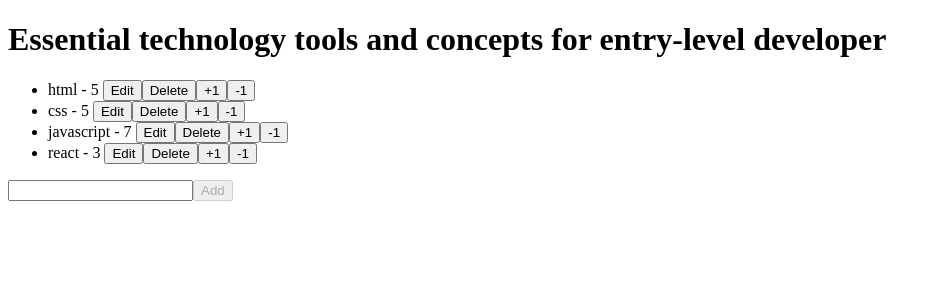
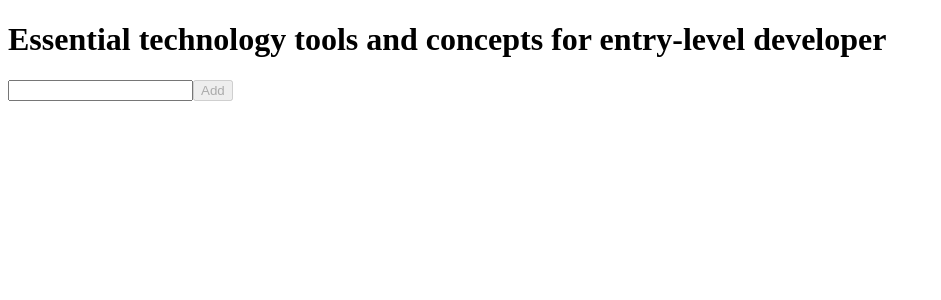
Before and after one commit to neil-justin/track-webdev-tools, a React (Vite) app: page / in a window 1280 px wide. Shown: the top 300 px of the page, without its empty margins (0-941 px from the left). Built offline with nearby package versions, Linux system fonts and the light colour scheme.

Commit message:
Remove mocked

```diff
--- a/src/App.jsx
+++ b/src/App.jsx
@@ -1,15 +1,8 @@
 import { useState } from "react";
 import ModifiableTechToolsList from "./ModifiableTechToolsList";
 
-const INITIAL_TECH_TOOLS = [
-  { name: "html", keywordAppearances: 5 },
-  { name: "css", keywordAppearances: 5 },
-  { name: "javascript", keywordAppearances: 7 },
-  { name: "react", keywordAppearances: 3 },
-];
-
 export default function App() {
-  const [techTools, setTechTools] = useState(INITIAL_TECH_TOOLS);
+  const [techTools, setTechTools] = useState([]);
   const [selectedIndex, setSelectedIndex] = useState(null);
   const [selectedItemValue, setSelectedItemValue] = useState("");
   const [newItemValue, setNewItemValue] = useState("");
```
